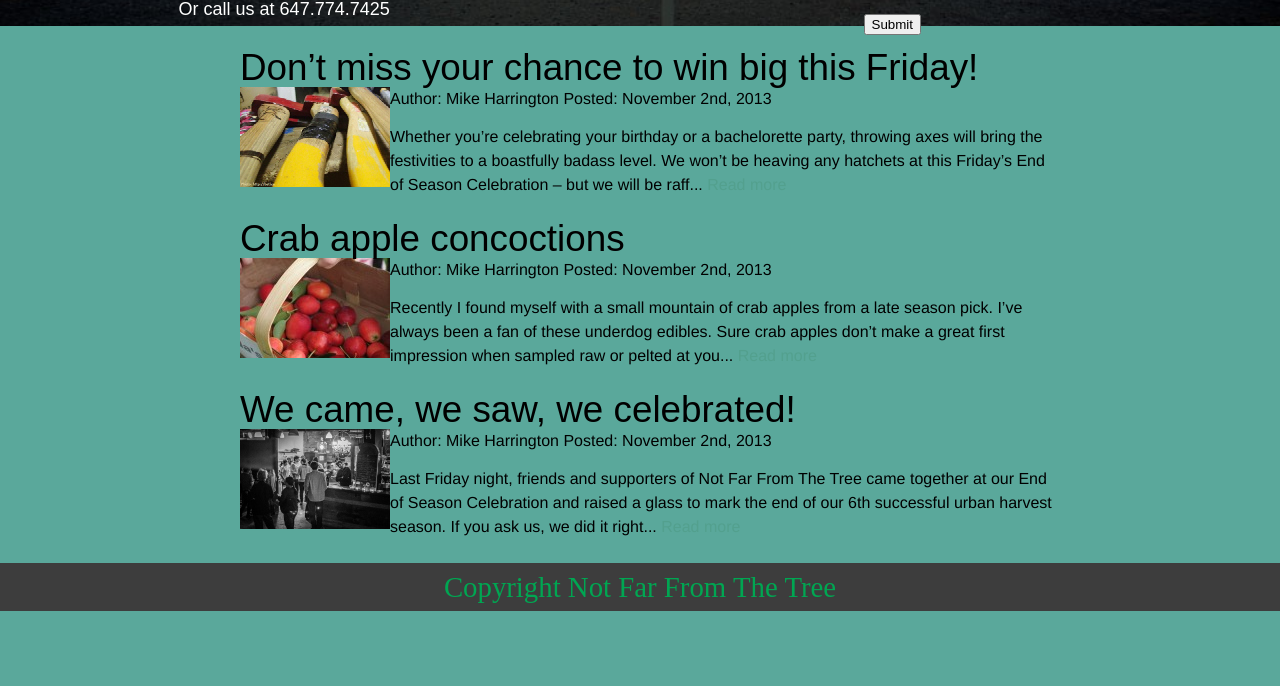
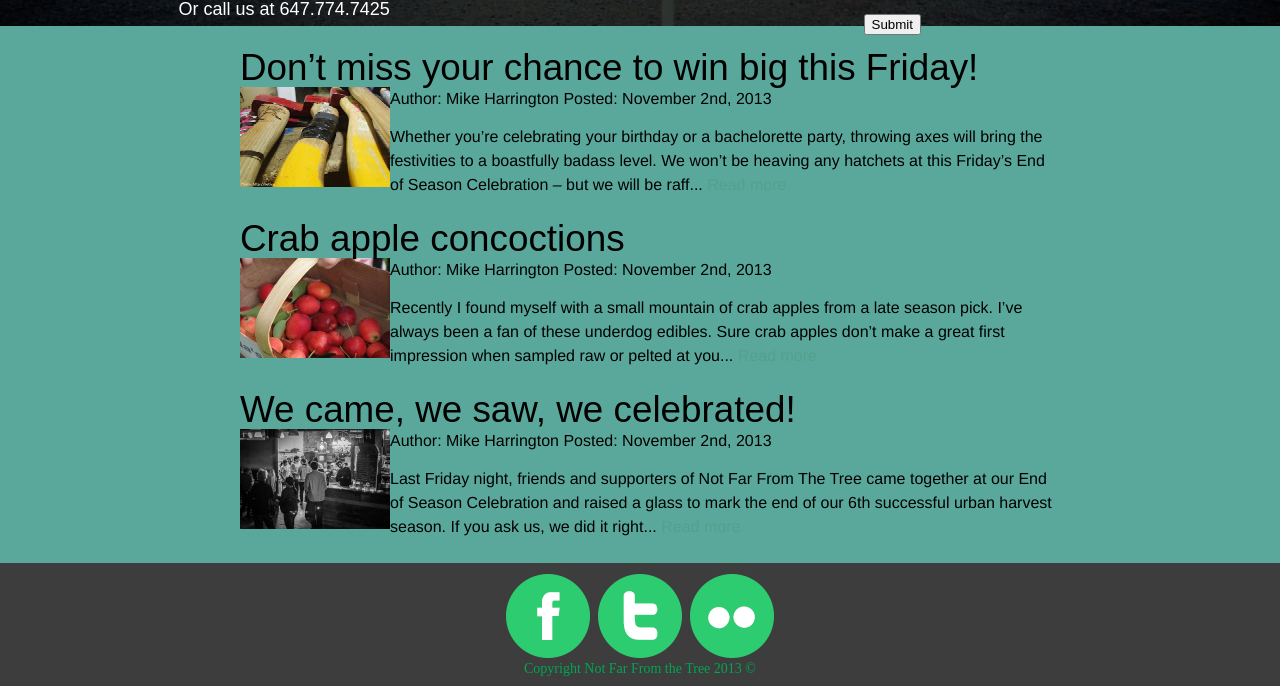
Before and after one commit to stefanol/NFFTT, a PHP site: page /index.html in a window 1280 px wide. Shown: the part 4054-4740 px from the top of the page. Before the commit the page ends 4665 px from the top, so only its background shows below. Run offline with PHP 8.4, Linux system fonts and the light colour scheme; some libraries are stand-ins or nearby versions.

Commit message:
Changed Tree button, updated footer and added social media buttons *ALL ARE WORKING*

```diff
--- a/index.html
+++ b/index.html
@@ -589,7 +589,12 @@
 
     <!--Footer-->
 	<footer class="bottomFooter">
-		<h2>Copyright Not Far From The Tree</h2>
+		<ul>
+			<li><a href="https://www.facebook.com/NFFTT?ref=stream&hc_location=stream" target="_blank"><img src="images/facebook.png"></a></li>
+			<li><a href="https://twitter.com/NFFTT" target="_blank"><img src="images/twitter.png"></a></li>
+			<li><a href="http://www.flickr.com/photos/notfarfromthetree/" target="_blank"><img src="images/flickr.png"></a></li>
+		</ul>
+		<h2>Copyright Not Far From the Tree 2013 ©</h2>
 	</footer>
 
 </body>
--- a/styles/less/includes/brand.less
+++ b/styles/less/includes/brand.less
@@ -18,3 +18,4 @@
 @fontteal: #447f75;
 @bgteal: #5aa89b;
 @brown: #a6822d;
+@lightgreen: #2ecc71;
--- a/styles/less/main.less
+++ b/styles/less/main.less
@@ -29,7 +29,7 @@ nav#mainNav {
 	    margin: 20px 0 0 50px;
 	    padding-left: 10px;
 	    a {
-	        color: @green;
+	        color: @lightgreen;
 	    }
 	}
 }
@@ -367,6 +367,17 @@ footer.bottomFooter {
 	color: @green;
 	text-align: center;
 	padding: 10px 0 10px 0;
+	ul li {
+	display: inline;
+	padding: 0 2px 0 2px;
+	}
+	ul li a:hover {
+	opacity:0.4;
+	}
+	h2 {
+	font-family: 'Young';
+	font-size: 14px;
+	}
 }
 
 /*********MEDIA QUERIES*********/
--- a/styles/main.css
+++ b/styles/main.css
@@ -62,7 +62,7 @@ nav#mainNav ul li {
   padding-left: 10px;
 }
 nav#mainNav ul li a {
-  color: #00a652;
+  color: #2ecc71;
 }
 #paypalBtn {
   margin: 15px 0 20px 950px;
@@ -386,6 +386,17 @@ footer.bottomFooter {
   text-align: center;
   padding: 10px 0 10px 0;
 }
+footer.bottomFooter ul li {
+  display: inline;
+  padding: 0 2px 0 2px;
+}
+footer.bottomFooter ul li a:hover {
+  opacity: 0.4;
+}
+footer.bottomFooter h2 {
+  font-family: 'Young';
+  font-size: 14px;
+}
 /*********MEDIA QUERIES*********/
 /********HOME PAGE********/
 /*********************/
```
Also changed, not shown: images/donatetree.png, images/facebook.png (added), images/flickr.png (added), images/twitter.png (added).
